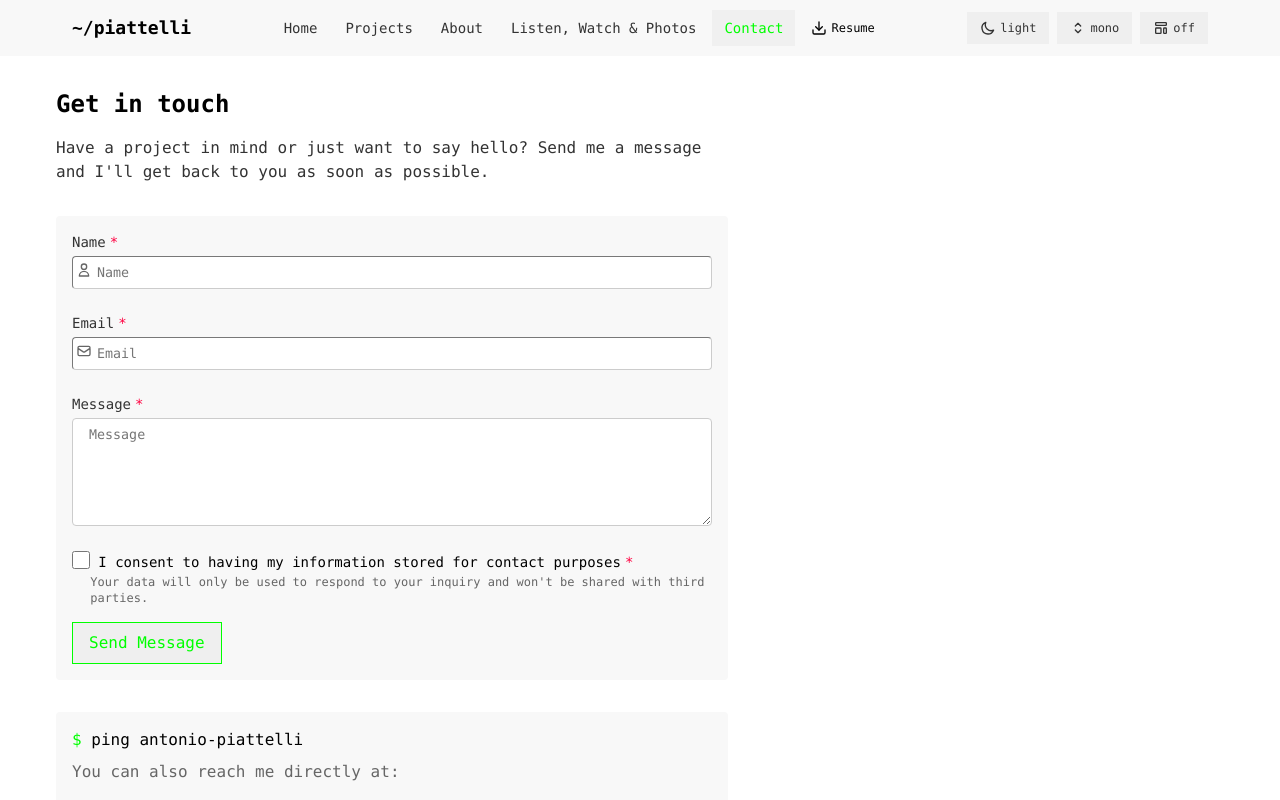
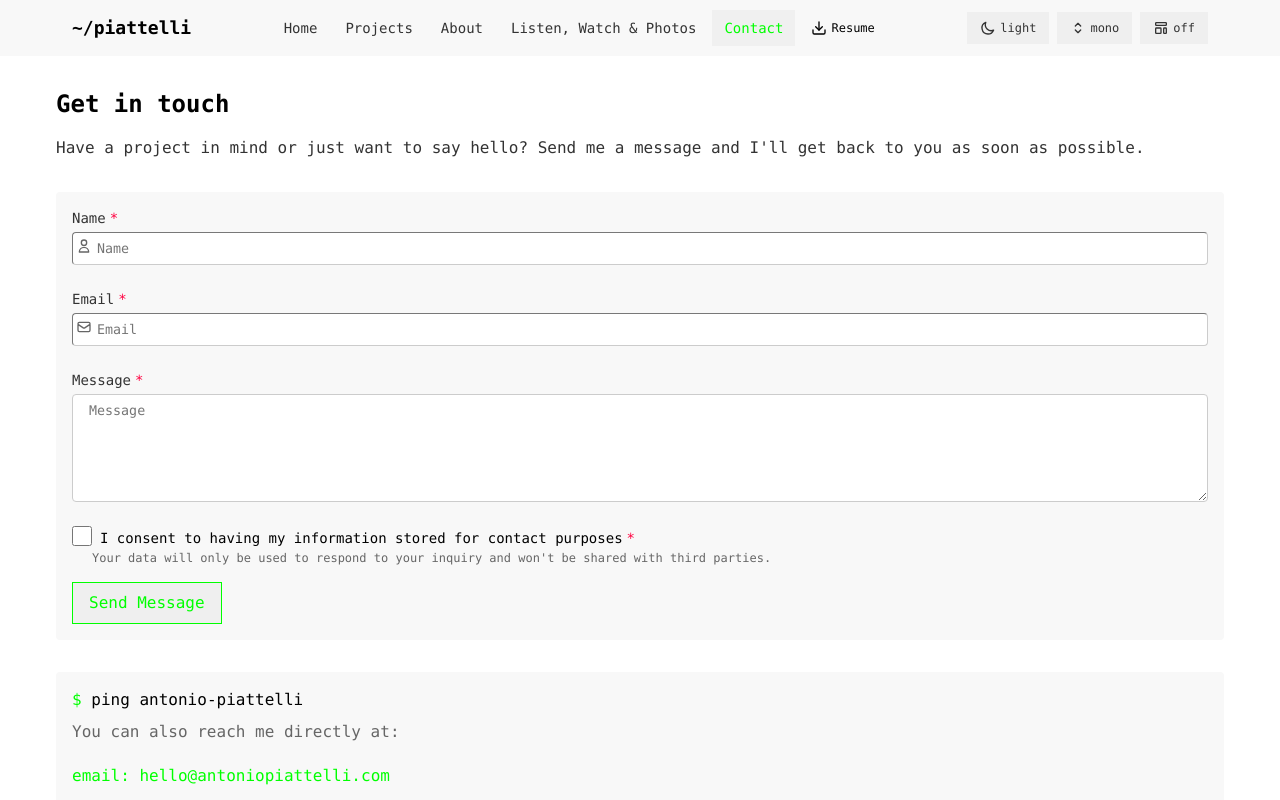
Before and after one commit to antoniowav/portfolio, a Next.js app: page /contact in a window 1280 px wide. Shown: the top 800 px of the page. Built offline with nearby package versions, Linux system fonts and the light colour scheme.

Commit message:
fixed layout

```diff
--- a/src/app/contact/ContactForm.tsx
+++ b/src/app/contact/ContactForm.tsx
@@ -149,7 +149,7 @@ export function ContactForm(): JSX.Element {
     <PageLayout
       title="Get in touch"
       description="Have a project in mind or just want to say hello? Send me a message and I'll get back to you as soon as possible."
-      maxWidth="2xl"
+      maxWidth="full"
     >
       {/* Add padding at the bottom to ensure consistent scrollbar */}
       <div style={{ minHeight: '70vh' }}>
--- a/src/app/listen-watch/page.tsx
+++ b/src/app/listen-watch/page.tsx
@@ -43,7 +43,7 @@ export default function ListenAndWatchPage() {
     <PageLayout
       title="Listen, Watch & Photos"
       description="A collection of my favorite playlists, podcasts, YouTube channels, series/movies, and photos that I recommend. Check back regularly for new additions!"
-      maxWidth="2xl"
+      maxWidth="full"
     >
       <div className="bg-bg-secondary border border-border p-4 rounded mb-8">
         <TabNavigation tabs={tabs} paramName="tab" defaultTab="listen" />
--- a/src/components/QuickActions.tsx
+++ b/src/components/QuickActions.tsx
@@ -111,7 +111,7 @@ export const QuickActions = ({ className = '' }: QuickActionsProps) => {
             <Button
               variant="ghost"
               size="sm"
-              className="w-full justify-start text-left"
+              className="w-full justify-start text-left cursor-pointer"
               onClick={handleEmailCopy}
             >
               <span className="font-mono text-xs">
```
